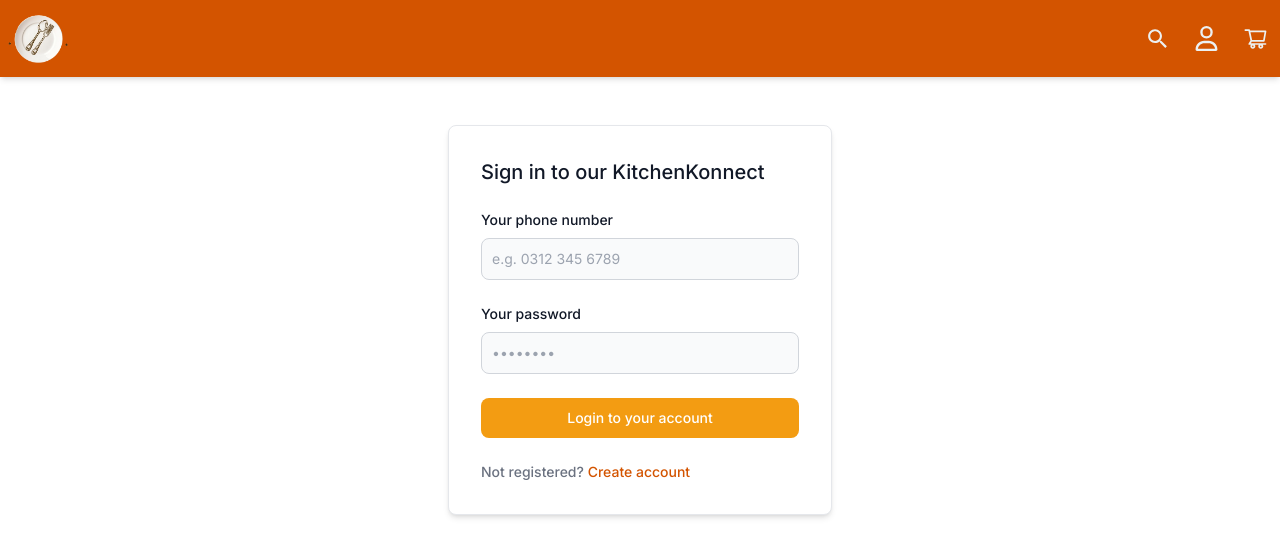
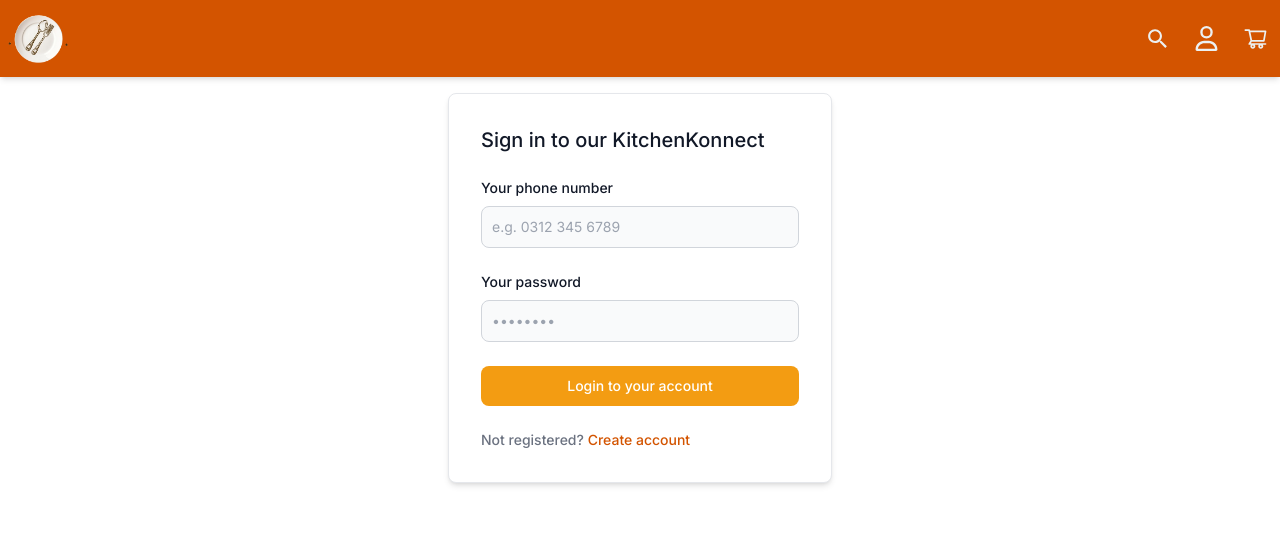
Before and after one commit to CodeWhizHamza/BiteCraft, a Next.js app: page /login in a window 1280 px wide. Shown: the top 556 px of the page. Built offline with nearby package versions, Linux system fonts and the light colour scheme.

Commit message:
refactor: Update login page layout

```diff
--- a/app/login/page.tsx
+++ b/app/login/page.tsx
@@ -7,7 +7,7 @@
     <>
       <Navbar />
 
-      <div className="mt-12 max-w-2xl mx-auto flex items-center justify-center">
+      <div className="my-4 max-w-2xl mx-auto flex items-center justify-center">
         <div className="bg-white shadow-md border border-gray-200 rounded-lg w-full max-w-sm p-4 sm:p-6 lg:p-8 dark:bg-gray-800 dark:border-gray-700">
           <form className="space-y-6" action="#">
             <h3 className="text-xl font-medium text-gray-900 dark:text-white">
```
